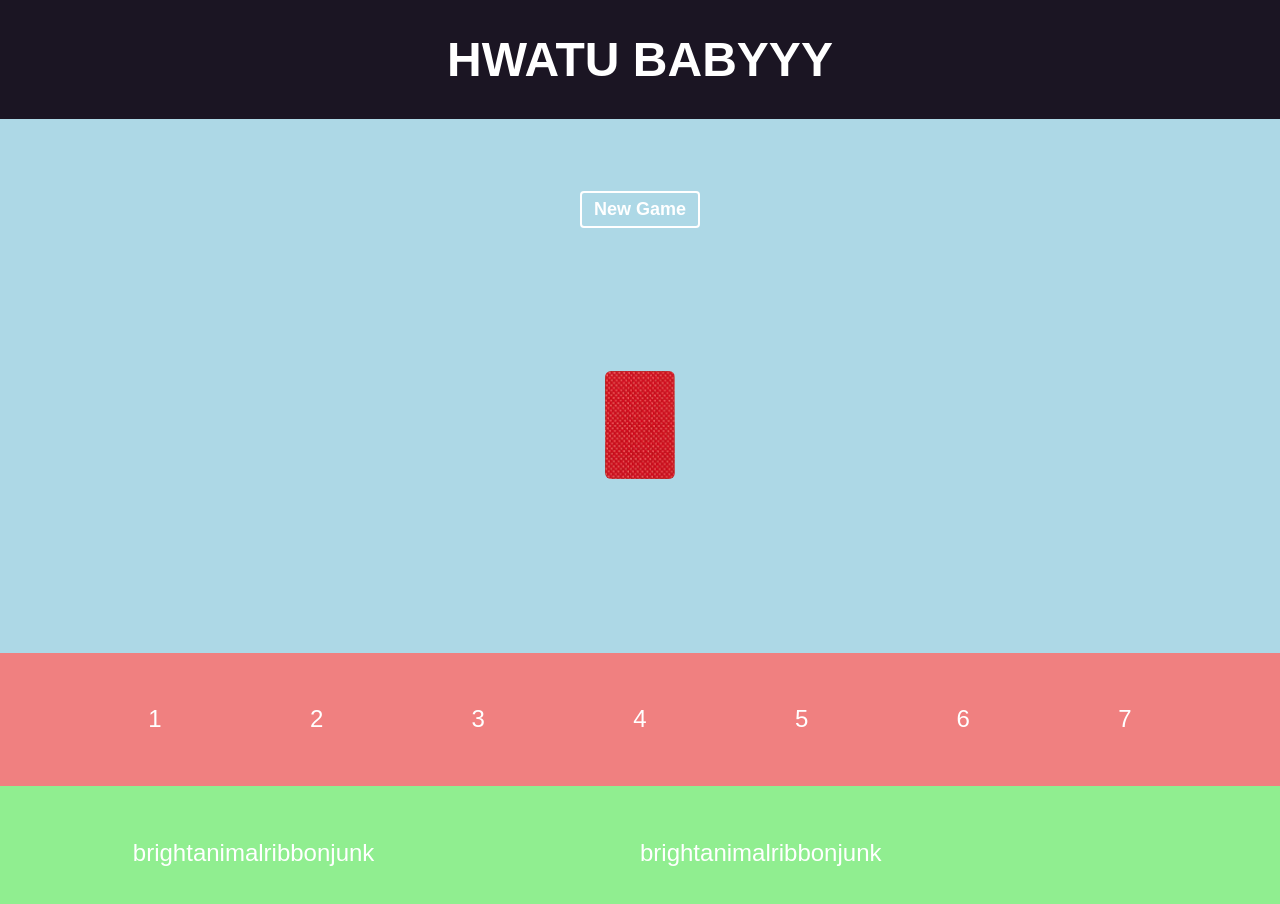
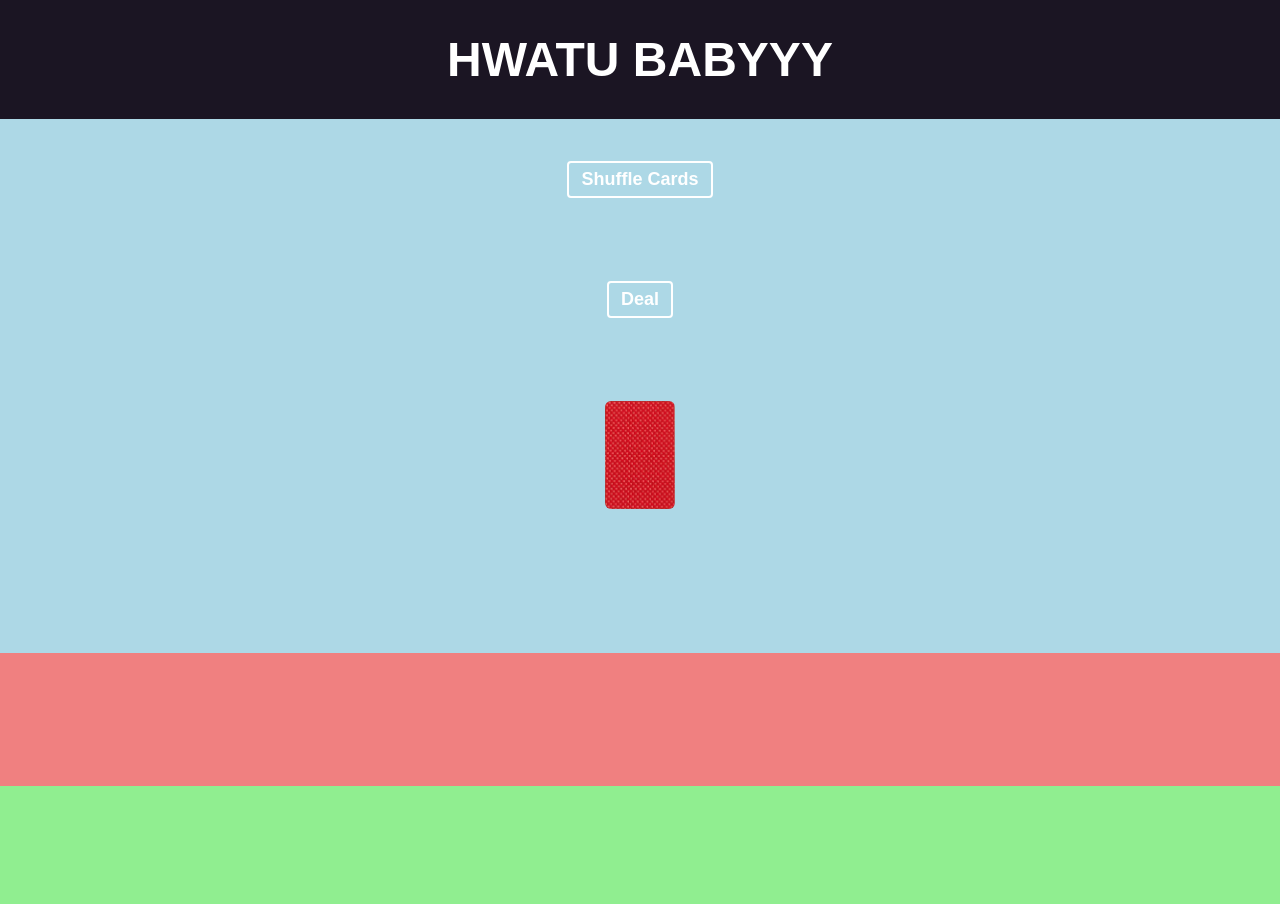
Before and after one commit to parkdaniel731/solo-project, a React app: page / in a window 1280 px wide. Shown: the top 904 px of the page. Built offline with nearby package versions, Linux system fonts and the light colour scheme.

Commit message:
adds shuffle and deal separate buttons as well as funny placeholder image

```diff
--- a/client/containers/HandContainer.jsx
+++ b/client/containers/HandContainer.jsx
@@ -1,4 +1,5 @@
 import React from "react";
+import Card from '../components/Card.jsx';
 
 const HandContainer = () => {
   // const [handCards, setHandCards] = useState([]);
@@ -6,13 +7,13 @@ const HandContainer = () => {
   return (
     <div className="hand-container">
       <div className="player-hand">
-        <span>1</span>
-        <span>2</span>
-        <span>3</span>
-        <span>4</span>
-        <span>5</span>
-        <span>6</span>
-        <span>7</span>
+        {/* <Card key={1000} card-id={'placeholder1'} src={'../images/nickyoung.png'} alt={'place holder'} />
+        <Card key={2000} card-id={'placeholder2'} src={'../images/nickyoung.png'} alt={'place holder'} />
+        <Card key={3000} card-id={'placeholder3'} src={'../images/nickyoung.png'} alt={'place holder'} />
+        <Card key={4000} card-id={'placeholder4'} src={'../images/nickyoung.png'} alt={'place holder'} />
+        <Card key={5000} card-id={'placeholder5'} src={'../images/nickyoung.png'} alt={'place holder'} />
+        <Card key={6000} card-id={'placeholder6'} src={'../images/nickyoung.png'} alt={'place holder'} />
+        <Card key={7000} card-id={'placeholder7'} src={'../images/nickyoung.png'} alt={'place holder'} /> */}
       </div>
     </div>
   );
--- a/client/containers/MainContainer.jsx
+++ b/client/containers/MainContainer.jsx
@@ -56,7 +56,7 @@ const MainContainer = () => {
     { cardID: 47, suit: 'dec', type: 'double-junk', src: '../images/dec-double-junk-card.png', alt: 'december double junk card' }
   ]);
 
-  console.log('Current state of the deck:', deck);
+  console.log('From MainContainer, here is deck:', deck);
 
   return (
     <div className="main-container">
--- a/client/containers/ScoreContainer.jsx
+++ b/client/containers/ScoreContainer.jsx
@@ -5,22 +5,22 @@ const ScoreContainer = () => {
   return (
     <div className="score-container">
       <div className="player1-score-container">
-        <span>bright</span>
-        <span>animal</span>
-        <span>ribbon</span>
-        <span>junk</span>
+        {/* <Card key={8000} card-id={'placeholder8'} src={'../images/nickyoung.png'} alt={'place holder'} />
+        <Card key={9000} card-id={'placeholder9'} src={'../images/nickyoung.png'} alt={'place holder'} />
+        <Card key={10000} card-id={'placeholder10'} src={'../images/nickyoung.png'} alt={'place holder'} />
+        <Card key={11000} card-id={'placeholder11'} src={'../images/nickyoung.png'} alt={'place holder'} /> */}
       </div>
       <div className="player2-score-container">
-        <span>bright</span>
-        <span>animal</span>
-        <span>ribbon</span>
-        <span>junk</span>
+        {/* <Card key={12000} card-id={'placeholder12'} src={'../images/nickyoung.png'} alt={'place holder'} />
+        <Card key={13000} card-id={'placeholder13'} src={'../images/nickyoung.png'} alt={'place holder'} />
+        <Card key={14000} card-id={'placeholder14'} src={'../images/nickyoung.png'} alt={'place holder'} />
+        <Card key={15000} card-id={'placeholder15'} src={'../images/nickyoung.png'} alt={'place holder'} /> */}
       </div>
       <div className="player3-score-container">
-        <Card />
-        <Card />
-        <Card />
-        <Card />
+        {/* <Card key={16000} card-id={'placeholder16'} src={'../images/nickyoung.png'} alt={'place holder'} />
+        <Card key={17000} card-id={'placeholder17'} src={'../images/nickyoung.png'} alt={'place holder'} />
+        <Card key={18000} card-id={'placeholder18'} src={'../images/nickyoung.png'} alt={'place holder'} />
+        <Card key={19000} card-id={'placeholder19'} src={'../images/nickyoung.png'} alt={'place holder'} /> */}
       </div>
     </div>
   );
--- a/client/containers/TableContainer.jsx
+++ b/client/containers/TableContainer.jsx
@@ -1,13 +1,16 @@
 import React from "react";
 import { useState } from "react";
+import { useEffect } from "react";
 import Card from '../components/Card.jsx';
 
 const TableContainer = ({ deck, setDeck }) => {
   const [tableCards, setTableCards] = useState([]);
 
   function startNewGame() {
+    // console.log('From startNewGame before the functions, here is deck:', deck);
     shuffleCards(deck);
-    dealCardsToTable();
+    // dealCardsToTable();
+    // console.log('From startNewGame after the functions, here is deck:', deck);
   }
 
   function shuffleCards(deckOfCards) {
@@ -23,25 +26,29 @@ const TableContainer = ({ deck, setDeck }) => {
       shuffledDeck[randomIndex] = tmp;
     }
 
+    // console.log('From shuffleCards, here is deck:', deck);
     setDeck(shuffledDeck);
   }
 
   function dealCardsToTable() {
-    const shuffledDeck = structuredClone(deckOfCards);
+    const shuffledDeck = structuredClone(deck);
+    // console.log('From dealCardsToTable, here is deck:', shuffledDeck);
 
     const arr = [];
 
-    for (let i = 0; i < 7; i++) {
+    for (let i = 0; i < 6; i++) {
       const topOfDeck = shuffledDeck.pop();
       arr.push(<Card key={topOfDeck.cardID} card-id={topOfDeck.cardID} src={topOfDeck.src} alt={topOfDeck.alt} />);
     }
 
     setTableCards(arr);
+    setDeck(shuffledDeck);
   }
 
   function dealCardsToHand() {
 
   }
+
 
     return (
     <div className="table-container">
@@ -49,7 +56,9 @@ const TableContainer = ({ deck, setDeck }) => {
         {tableCards}
       </div>
       <div className="deck-container">
-        <button onClick={() => startNewGame()} className="new-game-button">New Game</button>
+        <button onClick={() => startNewGame()} >Shuffle Cards</button>
+        <button onClick={() => dealCardsToTable()} >Deal</button>
+        {/* <button onClick={() => dealCardsToTable()} >Reset Game</button> */}
         <img id="card-back" src="../images/card-back.png" alt="" />
       </div>
       <div className="right-table">
--- a/client/styles.css
+++ b/client/styles.css
@@ -61,7 +61,7 @@ body {
   align-items: center;
   margin-bottom: 8%;
 }
-.new-game-button {
+button {
   background: none;
   border: 2px solid #fff;
   padding: 6px 12px;
@@ -71,7 +71,7 @@ body {
   cursor: pointer;
   font-size: 0.75em;
 }
-.new-game-button:hover {
+button:hover {
   background: #b82455;
   color: #fff;
 }
@@ -102,4 +102,5 @@ body {
 .player3-score-container {
   display: flex;
   justify-content: space-around;
+  gap: 1.5vw;
 }
```
Also changed, not shown: client/images/nickyoung.png (added).
